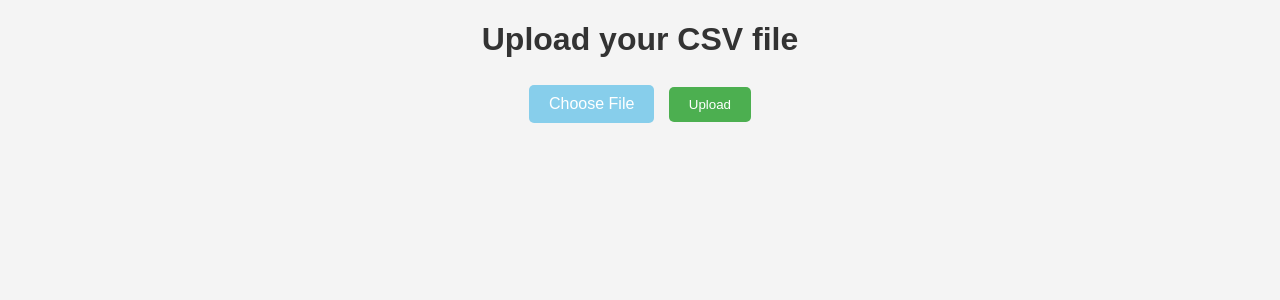
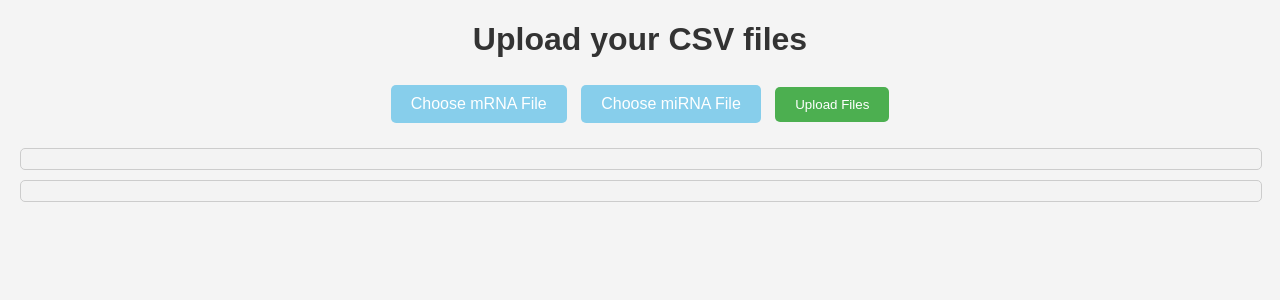
Before and after one commit to Afromerom/PERSONAL_PY, a Flask app: page / in a window 1280 px wide. Shown: the top 300 px of the page. Run offline with Flask 3, Linux system fonts and the light colour scheme.

Commit message:
webupdated

```diff
--- a/WEB/mi_web/app.py
+++ b/WEB/mi_web/app.py
@@ -1,47 +1,45 @@
 from flask import Flask, render_template, request, redirect, url_for
 import pandas as pd
+import time
 
 app = Flask(__name__)
 
-df = None  # Variable global para almacenar el DataFrame cargado
+# Variables globales para almacenar los datos de mRNA y miRNA
+mrna_data = None
+mirna_data = None
 
 @app.route('/', methods=['GET', 'POST'])
 def index():
-    global df
+    global mrna_data, mirna_data
     if request.method == 'POST':
-        # Verifica si se ha subido un archivo
-        if 'file' not in request.files:
-            return 'No file part'
-        file = request.files['file']
-        # Verifica si se ha seleccionado un archivo
-        if file.filename == '':
-            return 'No selected file'
-        # Verifica si el archivo subido es un CSV
-        if file and file.filename.endswith('.csv'):
-            # Carga el archivo CSV en un DataFrame
-            df = pd.read_csv(file)
-            # Renderiza la plantilla HTML con la tabla del DataFrame
-            return render_template('index.html', tables=[df.to_html(classes='data')], titles=df.columns.values)
-    # Si no hay un archivo subido, simplemente renderiza la página inicial
-    return render_template('index.html')
+        # Cargar archivo mRNA
+        mrna_file = request.files.get('mrna_file')
+        if mrna_file and mrna_file.filename.endswith('.csv'):
+            mrna_data = pd.read_csv(mrna_file)
 
-@app.route('/calculate', methods=['POST'])
-def calculate():
-    global df
-    if df is not None:
-        # Selecciona las filas desde la 0 hasta la 21 (incluyendo todas las columnas)
-        df_filtered = df.iloc[0:22, 1:]  # Excluye solo la primera columna para el cálculo
-        # Calcula el promedio de cada columna en el DataFrame filtrado
-        averages = df_filtered.mean()
+        # Cargar archivo miRNA
+        mirna_file = request.files.get('mirna_file')
+        if mirna_file and mirna_file.filename.endswith('.csv'):
+            mirna_data = pd.read_csv(mirna_file)
 
-        # Inserta los promedios en el DataFrame, dejando solo la columna 'NAME' vacía
-        df.loc['Average'] = pd.concat([pd.Series(['']), averages], axis=0).values
+        # Verificar si ambos archivos han sido cargados
+        if mrna_data is not None and mirna_data is not None:
+            # Obtener las primeras 5 filas y 4 columnas de ambos archivos
+            mrna_preview = mrna_data.iloc[:5, :4]
+            mirna_preview = mirna_data.iloc[:5, :4]
 
-        # Renderiza la plantilla HTML con la tabla del DataFrame, incluyendo la fila de promedios
-        return render_template('index.html', tables=[df.to_html(classes='data')])
-    # Si no hay un DataFrame cargado, redirige a la página principal
-    return redirect(url_for('index'))
+            # Simular tiempo de carga (progreso de 1 segundo por ejemplo)
+            time.sleep(1)
+
+            # Renderizar las tablas en la página HTML
+            return render_template('index.html',
+                                   mrna_table=mrna_preview.to_html(classes='data', header=True),
+                                   mirna_table=mirna_preview.to_html(classes='data', header=True),
+                                   mrna_loaded=True,
+                                   mirna_loaded=True)
+
+    return render_template('index.html', mrna_loaded=False, mirna_loaded=False)
+
 
 if __name__ == "__main__":
-    # Ejecuta la aplicación Flask en la red local, accesible desde cualquier dispositivo en la misma red
     app.run(host='0.0.0.0', port=5000, debug=True)
--- a/WEB/mi_web/templates/index.html
+++ b/WEB/mi_web/templates/index.html
@@ -5,101 +5,136 @@
     <meta name="viewport" content="width=device-width, initial-scale=1.0">
     <title>Upload CSV</title>
     <style>
-        /* Estilo para la tabla */
         table.data {
-            width: 100%; /* La tabla ocupa el 100% del ancho disponible */
-            border-collapse: collapse; /* Las celdas de la tabla se dibujan sin espacio entre ellas */
-            margin-bottom: 20px; /* Espacio inferior entre la tabla y otros elementos */
+            width: 100%;
+            border-collapse: collapse;
+            margin-bottom: 20px;
         }
-        /* Estilo para las celdas de la tabla */
         table.data th, table.data td {
-            border: 1px solid black; /* Bordes de las celdas */
-            padding: 8px; /* Espaciado interno de las celdas */
-            text-align: right; /* Alineación del texto a la derecha */
+            border: 1px solid black;
+            padding: 8px;
+            text-align: right;
         }
-        /* Estilo para las cabeceras de las columnas */
         table.data th {
-            background-color: #4CAF50; /* Fondo verde para las cabeceras */
-            color: white; /* Texto en blanco para las cabeceras */
-            text-align: center; /* Alineación del texto en el centro */
+            background-color: #4CAF50;
+            color: white;
+            text-align: center;
         }
-        /* Estilo para el cuerpo de la página */
         body {
-            font-family: Arial, sans-serif; /* Fuente de la página */
-            background-color: #f4f4f4; /* Fondo gris claro */
-            margin: 20px; /* Márgenes de la página */
+            font-family: Arial, sans-serif;
+            background-color: #f4f4f4;
+            margin: 20px;
         }
-        /* Estilo para el título principal */
         h1 {
-            color: #333; /* Color del texto */
-            text-align: center; /* Alineación del título en el centro */
+            color: #333;
+            text-align: center;
         }
-        /* Estilo para los formularios */
         form {
-            text-align: center; /* Alineación del formulario en el centro */
-            margin-bottom: 20px; /* Espacio inferior entre el formulario y otros elementos */
+            text-align: center;
+            margin-bottom: 20px;
         }
-        /* Estilo para los botones de envío */
         input[type="submit"] {
-            background-color: #4CAF50; /* Fondo verde para los botones */
-            color: white; /* Texto en blanco */
-            border: none; /* Sin bordes */
-            padding: 10px 20px; /* Espaciado interno del botón */
-            margin: 5px; /* Espacio alrededor del botón */
-            cursor: pointer; /* Cambia el cursor al pasar por encima */
-            border-radius: 5px; /* Bordes redondeados */
+            background-color: #4CAF50;
+            color: white;
+            border: none;
+            padding: 10px 20px;
+            margin: 5px;
+            cursor: pointer;
+            border-radius: 5px;
         }
-        /* Efecto hover para los botones */
         input[type="submit"]:hover {
-            background-color: #45a049; /* Cambia el color del fondo al pasar por encima */
+            background-color: #45a049;
         }
-        /* Estilo para el botón de seleccionar archivo */
         .custom-file-upload {
-            background-color: #87CEEB; /* Fondo azul claro */
-            color: white; /* Texto en blanco */
-            border: none; /* Sin bordes */
-            padding: 10px 20px; /* Espaciado interno */
-            margin: 5px; /* Espacio alrededor */
-            cursor: pointer; /* Cambia el cursor al pasar por encima */
-            border-radius: 5px; /* Bordes redondeados */
-            display: inline-block; /* Alineación en línea */
+            background-color: #87CEEB;
+            color: white;
+            border: none;
+            padding: 10px 20px;
+            margin: 5px;
+            cursor: pointer;
+            border-radius: 5px;
+            display: inline-block;
         }
-        /* Oculta el input original para seleccionar archivo */
         input[type="file"] {
-            display: none; /* Oculta el input original */
+            display: none;
         }
-        /* Estilo para los subtítulos */
         h2 {
-            color: #555; /* Color del texto */
-            text-align: center; /* Alineación del subtítulo en el centro */
-            margin-top: 40px; /* Espacio superior antes del subtítulo */
+            color: #555;
+            text-align: center;
+            margin-top: 40px;
+        }
+        .progress-bar {
+            width: 100%;
+            background-color: #f3f3f3;
+            border: 1px solid #ccc;
+            border-radius: 5px;
+            margin: 10px 0;
+        }
+        .progress-bar-fill {
+            height: 20px;
+            background-color: #4CAF50;
+            width: 0%;
+            border-radius: 5px;
         }
     </style>
+    <script>
+        function simulateProgress(id, percent) {
+            const progressBar = document.getElementById(id);
+            const fill = progressBar.querySelector('.progress-bar-fill');
+            let width = 0;
+            const interval = setInterval(() => {
+                if (width >= percent) {
+                    clearInterval(interval);
+                } else {
+                    width++;
+                    fill.style.width = width + '%';
+                }
+            }, 20);  // Simulación de progreso en tiempo real
+        }
+
+        function startProgressBars() {
+            if ({{ mrna_loaded|tojson }} && {{ mirna_loaded|tojson }}) {
+                simulateProgress('progress-mrna', 100);
+                simulateProgress('progress-mirna', 100);
+            }
+        }
+
+        window.onload = startProgressBars;
+    </script>
 </head>
 <body>
-    <!-- Título principal de la página -->
-    <h1>Upload your CSV file</h1>
+    <h1>Upload your CSV files</h1>
 
-    <!-- Formulario para subir el archivo CSV y calcular los promedios -->
     <form method="post" enctype="multipart/form-data">
-        <!-- Botón personalizado para seleccionar archivo -->
-        <label for="file-upload" class="custom-file-upload">
-            Choose File
+        <label for="file-upload-mrna" class="custom-file-upload">
+            Choose mRNA File
         </label>
-        <input id="file-upload" type="file" name="file"> <!-- Input oculto para seleccionar el archivo CSV -->
+        <input id="file-upload-mrna" type="file" name="mrna_file">
 
-        <input type="submit" value="Upload"> <!-- Botón para subir el archivo -->
-        {% if tables %}
-            <input type="submit" formaction="/calculate" value="Calculate Average"> <!-- Botón para calcular el promedio si ya se subió un archivo -->
-        {% endif %}
+        <label for="file-upload-mirna" class="custom-file-upload">
+            Choose miRNA File
+        </label>
+        <input id="file-upload-mirna" type="file" name="mirna_file">
+
+        <input type="submit" value="Upload Files">
     </form>
 
-    <!-- Sección que muestra el contenido de la tabla si existe -->
-    {% if tables %}
-        <h2>CSV Content:</h2> <!-- Subtítulo para el contenido del CSV -->
-        {% for table in tables %}
-            {{ table|safe }} <!-- Inserta la tabla generada dinámicamente -->
-        {% endfor %}
+    <!-- Barra de progreso para mRNA -->
+    <div class="progress-bar" id="progress-mrna">
+        <div class="progress-bar-fill"></div>
+    </div>
+
+    <!-- Barra de progreso para miRNA -->
+    <div class="progress-bar" id="progress-mirna">
+        <div class="progress-bar-fill"></div>
+    </div>
+
+    {% if mrna_table and mirna_table %}
+        <h2>mRNA CSV Content:</h2>
+        {{ mrna_table|safe }}
+
+        <h2>miRNA CSV Content:</h2>
+        {{ mirna_table|safe }}
     {% endif %}
 </body>
 </html>
```
